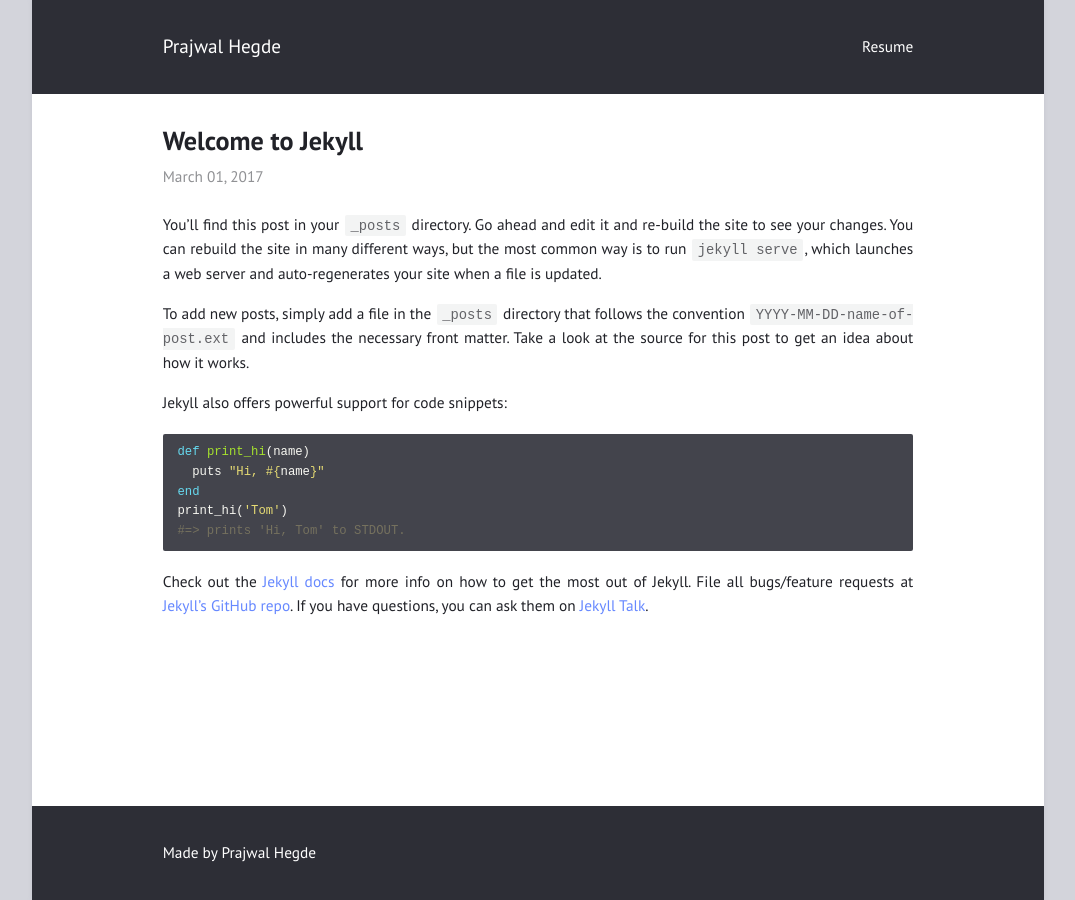
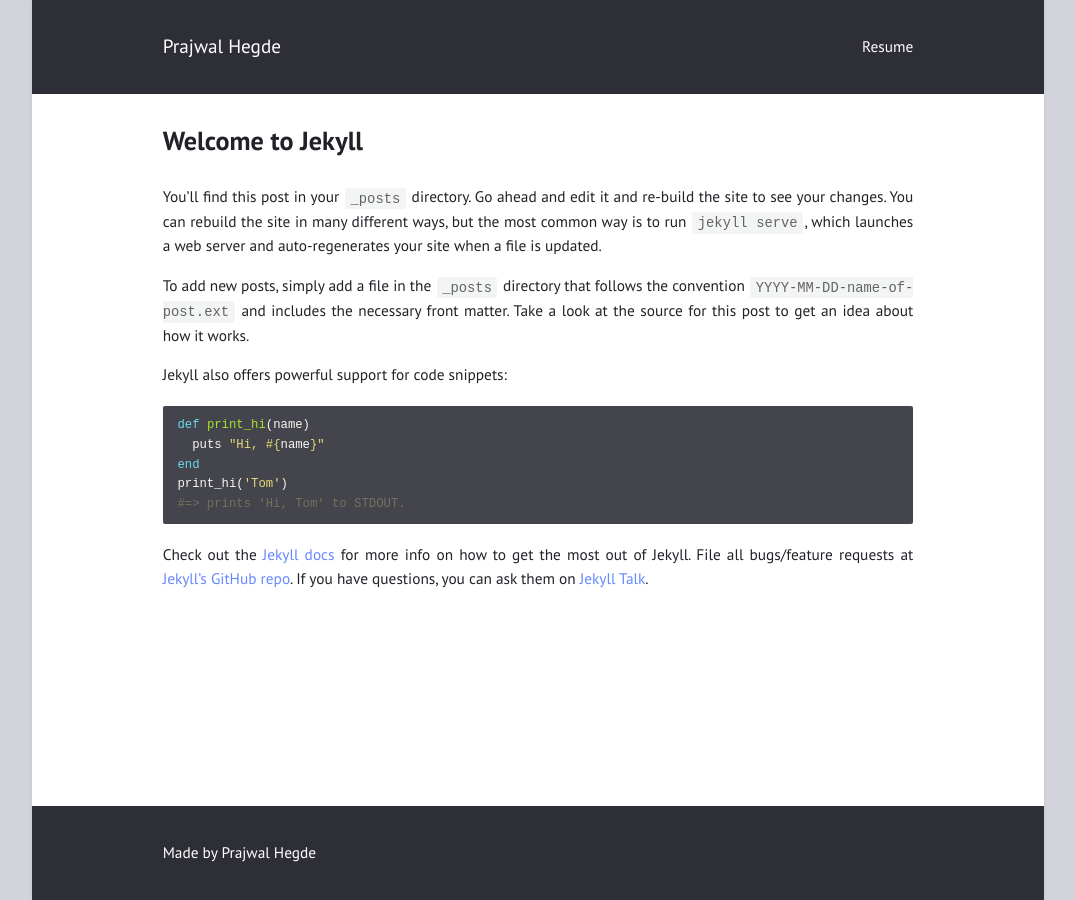
Before and after one commit to phegde494/phegde494.github.io, a Jekyll site: the page built from _posts/2017-03-01-welcome-to-jekyll.md, in a window 1280 px wide. Shown: the whole page, without its empty margins (102-1177 px from the left). Built offline with Jekyll 4.4.1, drawn with Linux system fonts in a browser that asks for light colours.

Commit message:
editing posts

```diff
--- a/_includes/meta.html
+++ b/_includes/meta.html
@@ -1,5 +1,3 @@
 <header>
   <h1><a href="{{ include.post.url | relative_url }}">{{ include.post.title }}</a></h1>
-  {%- assign date_format = site.date_format | default: "%B %d, %Y" -%}
-  <time datetime="{{ include.post.date | date_to_xmlschema }}">{{ include.post.date | date: date_format }}</time>
 </header>
```
